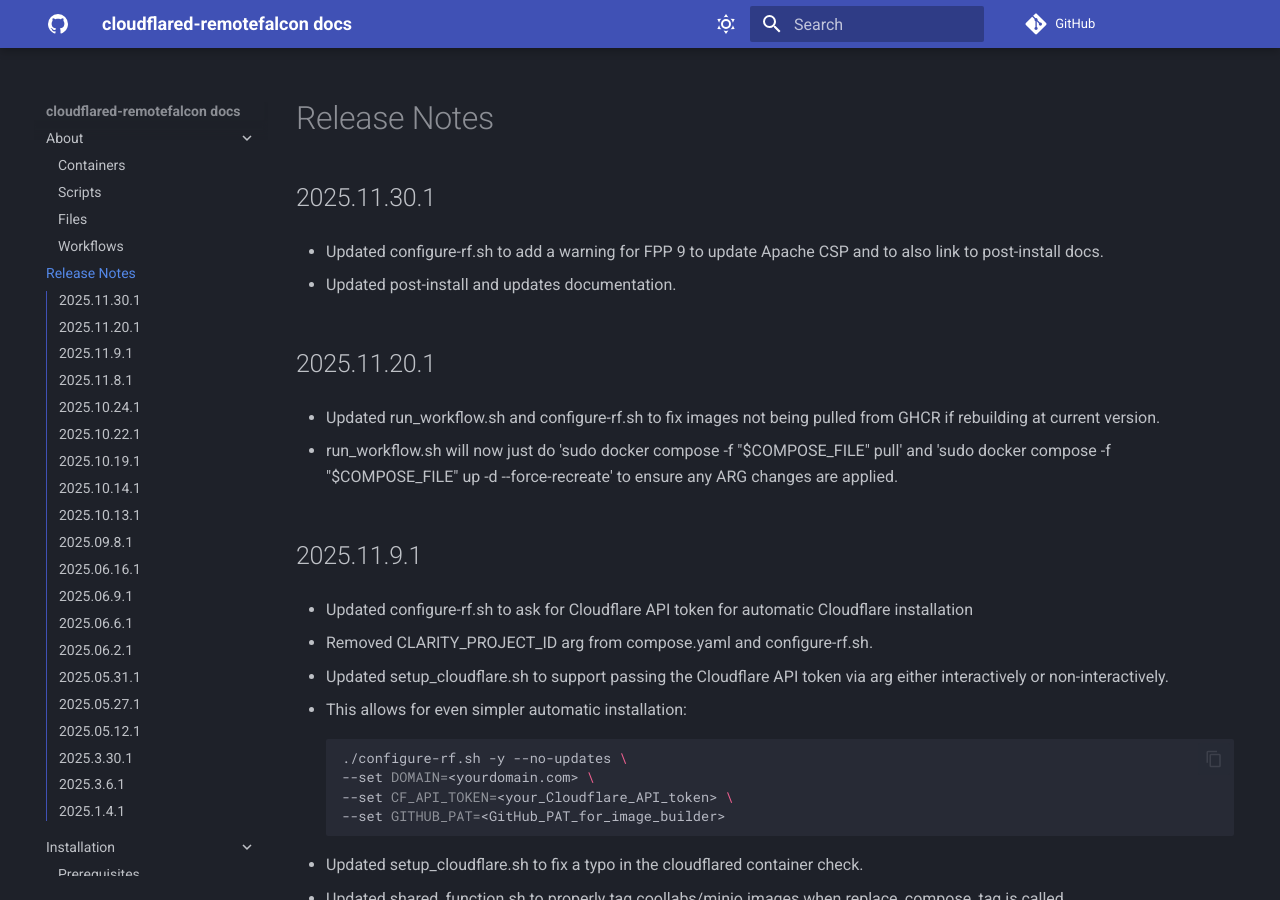
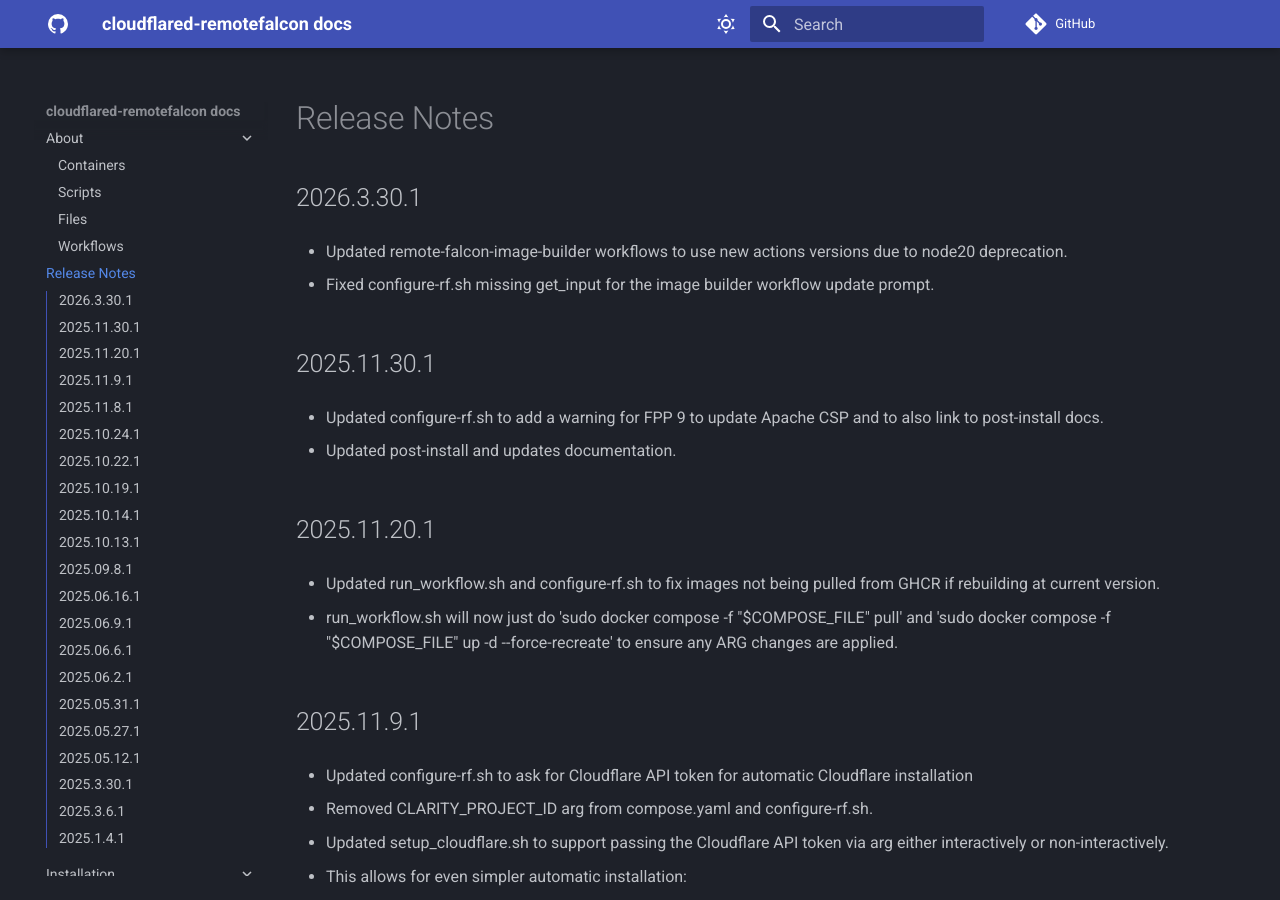
Before and after one commit to Ne0n09/cloudflared-remotefalcon, an MkDocs documentation site: the page built from docs/release-notes.md, in a window 1280 px wide and 900 px high. Built offline with MkDocs 1.6.1 and Material for MkDocs 9.7.7, drawn with Linux system fonts in a browser that asks for light colours; comment, search, counter and statistics services are not loaded.

Commit message:
- Updated remote-falcon-image-builder workflows to use new actions versions due to node20 deprecation.
- Fixed configure-rf.sh missing get_input for the image builder workflow update prompt.

```diff
--- a/docs/release-notes.md
+++ b/docs/release-notes.md
@@ -1,4 +1,10 @@
 # Release Notes
+
+## 2026.3.30.1
+
+- Updated remote-falcon-image-builder workflows to use new actions versions due to node20 deprecation.
+
+- Fixed configure-rf.sh missing get_input for the image builder workflow update prompt.
 
 ## 2025.11.30.1
 
```
Also changed, not shown: 1 other file.
